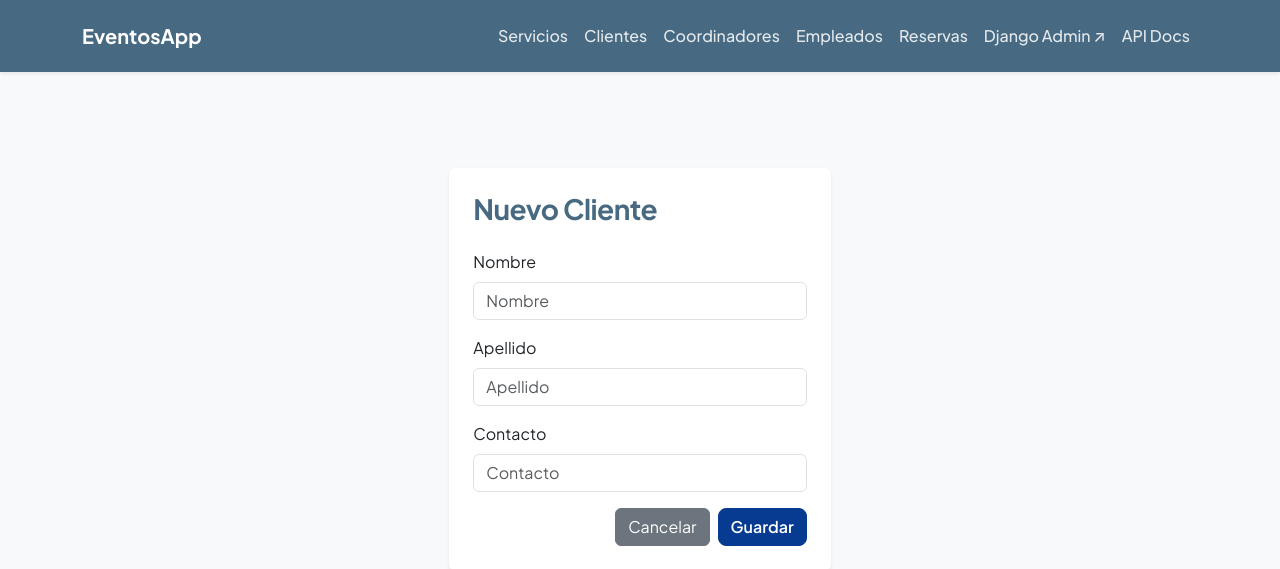
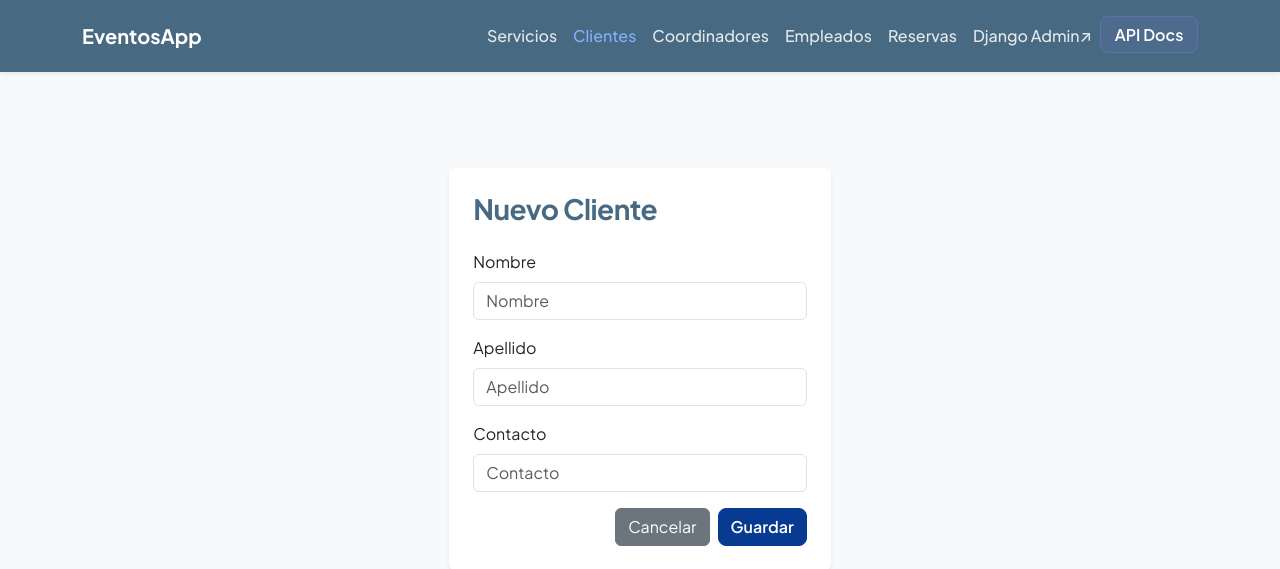
Before and after one commit to PonceDiego/eventos, a Django app: page /servicios/cliente_nuevo/ in a window 1280 px wide. Shown: the top 569 px of the page. Run offline with Django 5.2, Linux system fonts and the light colour scheme; some libraries are stand-ins or nearby versions.

Commit message:
feat:NavBar con selección y rutas congruentes

```diff
--- a/servicios/templates/servicios/base.html
+++ b/servicios/templates/servicios/base.html
@@ -64,6 +64,26 @@
         .navbar-custom .nav-link:hover,
         .navbar-custom .nav-link.active {
             color: var(--color-accent) !important;
+        }
+        .navbar-custom .nav-api-btn {
+            border: 1px solid var(--color-secondary);
+            background-color: rgba(96, 112, 172, 0.25);
+            color: #ffffff !important;
+            border-radius: 8px;
+            padding: 0.35rem 0.85rem !important;
+            font-weight: 600;
+            transition: all 0.2s ease-in-out;
+        }
+
+        .navbar-custom .nav-api-btn:hover {
+            background-color: var(--color-secondary);
+            color: #ffffff !important;
+        }
+
+        .navbar-custom .nav-api-btn.active {
+            background-color: var(--color-dark-deep);
+            border-color: var(--color-dark-deep);
+            color: #ffffff !important;
         }
 
         /* Typography Hierarchy */
@@ -206,13 +226,22 @@
         </button>
         <div class="collapse navbar-collapse" id="navbarNav">
             <ul class="navbar-nav ms-auto">
-                <li class="nav-item"><a class="nav-link" href="{% url 'servicios:listar' %}">Servicios</a></li>
-                <li class="nav-item"><a class="nav-link" href="{% url 'servicios:lista_cliente' %}">Clientes</a></li>
-                <li class="nav-item"><a class="nav-link" href="{% url 'servicios:lista_coordinador' %}">Coordinadores</a></li>
-                <li class="nav-item"><a class="nav-link" href="{% url 'servicios:lista_empleados' %}">Empleados</a></li>
-                <li class="nav-item"><a class="nav-link" href="{% url 'servicios:lista_reservas' %}">Reservas</a></li>
-                <li class="nav-item"><a class="nav-link text-warning" href="/admin/" target="_blank">Django Admin &#8599;</a></li>
-                <li class="nav-item"><a class="nav-link text-info" href="/api/" >API Docs</a></li>
+
+                {% url 'servicios:listar' as url_servicios %}
+                {% url 'servicios:lista_cliente' as url_clientes %}
+                {% url 'servicios:lista_coordinador' as url_coordinadores %}
+                {% url 'servicios:lista_empleados' as url_empleados %}
+                {% url 'servicios:lista_reservas' as url_reservas %}
+                {% url 'api:index' as url_api_docs %}
+
+
+                <li class="nav-item"><a class="nav-link {% if request.path == '/servicios/' or '/servicios/inactivos' in request.path or '/servicios/nuevo' in request.path or '/servicios/editar' in request.path %}active{% endif %}" href="{{url_servicios}}">Servicios</a></li>
+                <li class="nav-item"><a class="nav-link {% if '/servicios/cliente' in request.path %}active{% endif %}" href="{{url_clientes}}">Clientes</a></li>
+                <li class="nav-item"><a class="nav-link {% if '/servicios/coordinador' in request.path %}active{% endif %}" href="{{url_coordinadores}}">Coordinadores</a></li>
+                <li class="nav-item"><a class="nav-link {% if '/servicios/empleado' in request.path %}active{% endif %}" href="{{url_empleados}}">Empleados</a></li>
+                <li class="nav-item"><a class="nav-link {% if '/servicios/reservas' in request.path %}active{% endif %}" href="{{url_reservas}}">Reservas</a></li>
+                <li class="nav-item"><a class="nav-link" href="/admin/" target="_blank">Django Admin&#8599;</a></li>
+                <li class="nav-item"><a class="nav-link nav-api-btn {% if '/api/' in request.path %}active{% endif %}" href="{{url_api_docs}}">API Docs</a></li>
             </ul>
         </div>
     </div>
--- a/servicios/urls.py
+++ b/servicios/urls.py
@@ -14,14 +14,14 @@ urlpatterns = [
     path('eliminar/<int:pk>/', ServicioBajaLogicaView.as_view(), name='eliminar'),
     path('restaurar/<int:pk>/', ServicioRestaurarView.as_view(), name='restaurar'),
 
-    path('clientes', ClienteListView.as_view(), name='lista_cliente'),
+    path('cliente/', ClienteListView.as_view(), name='lista_cliente'),
     path('cliente_inactivo/', ClienteInactivoListView.as_view(), name='cliente_inactivo'),
     path('cliente_nuevo/', ClienteCreateView.as_view(), name='cliente_nuevo'),
     path('cliente_editar/<int:pk>/', ClienteUpdateView.as_view(), name='cliente_editar'),
     path('cliente_eliminar/<int:pk>/', ClienteBajaLogicaView.as_view(), name='cliente_eliminar'),
     path('cliente_restaurar/<int:pk>/', ClienteRestaurarView.as_view(), name='cliente_restaurar'),
 
-    path('coordinador', CoordinadorListView.as_view(), name='lista_coordinador'),
+    path('coordinador/', CoordinadorListView.as_view(), name='lista_coordinador'),
     path('coordinador_inactivo/', CoordinadorInactivoListView.as_view(), name='coordinador_inactivo'),
     path('coordinador_nuevo/', CoordinadorCreateView.as_view(), name='coordinador_nuevo'),
     path('coordinador_editar/<int:pk>/', CoordinadorUpdateView.as_view(), name='coordinador_editar'),
@@ -29,7 +29,7 @@ urlpatterns = [
     path('coordinador_restaurar/<int:pk>/', CoordinadorRestaurarView.as_view(), name='coordinador_restaurar'),
 
 
-    path('empleado', EmpleadoListView.as_view(), name='lista_empleados'),
+    path('empleado/', EmpleadoListView.as_view(), name='lista_empleados'),
     path('empleado_inactivo/', EmpleadoInactivoListView.as_view(), name='empleado_inactivo'),
     path('empleado_nuevo/', EmpleadoCreateView.as_view(), name='empleado_nuevo'),
     path('empleado_editar/<int:pk>/', EmpleadoUpdateView.as_view(), name='empleado_editar'),
--- a/servicios/views.py
+++ b/servicios/views.py
@@ -1,3 +1,4 @@
+from django import forms
 from django.forms.widgets import DateTimeInput
 from django.urls import reverse_lazy
 from django.shortcuts import redirect, get_object_or_404, render
@@ -205,8 +206,13 @@ def custom_form(form):
 class ServicioUpdateView(UpdateView):
     model = Servicio
     fields = ['nombre', 'descripcion', 'precio', 'activo']
-    template_name = 'servicios/form.html'
+    template_name = 'servicios/form_servicio.html'
     success_url = reverse_lazy('servicios:listar')
+
+    def get_form(self, form_class = None):
+        form = super().get_form(form_class)
+        form.fields['descripcion'].widget = forms.Textarea(attrs={'rows': 4, 'class': 'form-control'})
+        return form
 
 class ClienteUpdateView(UpdateView):
     model = Cliente
```
